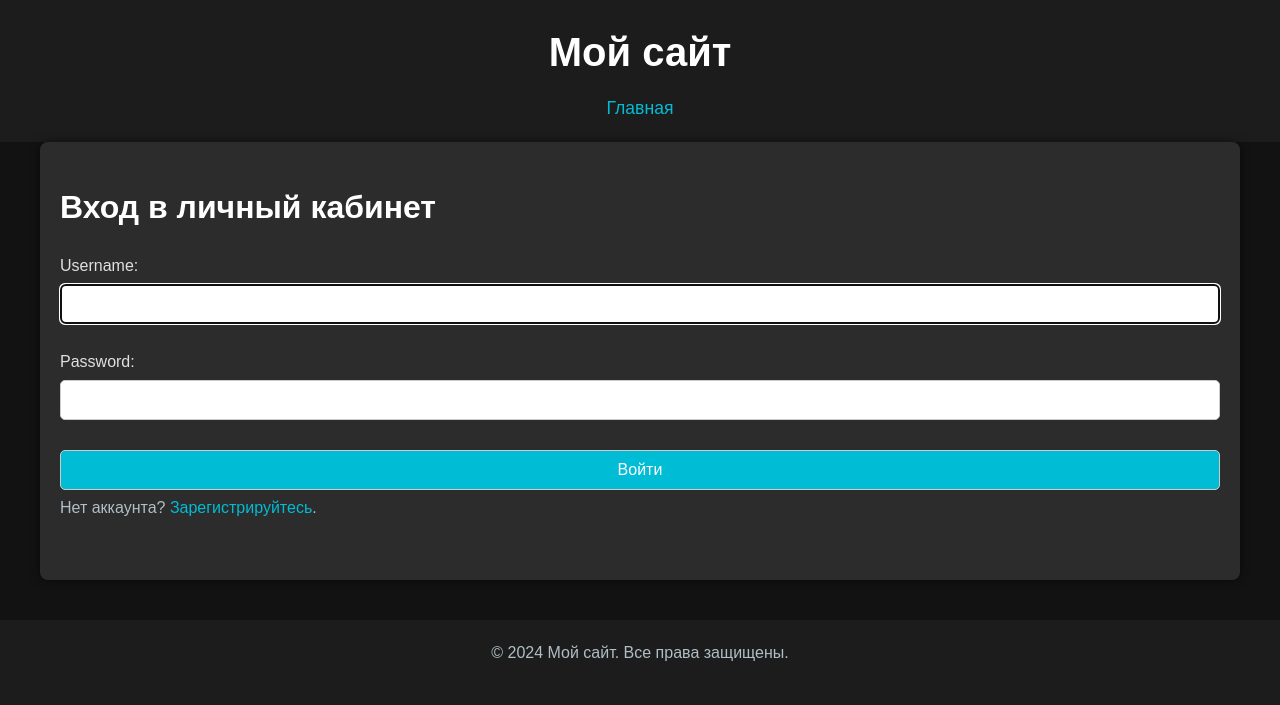
After one commit to Deep273/part2, a Django app: page /login/ in a window 1280 px wide. The commit adds this page. Shown: the top 705 px of the page. Run offline with Django 5.2, Linux system fonts and the light colour scheme.

Commit message:
Вход

```diff
--- a/main/templates/main/layout.html
+++ b/main/templates/main/layout.html
@@ -6,6 +6,7 @@
     <meta name="viewport" content="width=device-width, initial-scale=1.0">
     <title>{% block title %}Мой сайт{% endblock %}</title>
     <link rel="stylesheet" href="{% static 'css/style.css' %}">
+
 </head>
 <body>
     <header>
--- /dev/null
+++ b/main/templates/registration/login.html
@@ -0,0 +1,31 @@
+{% extends 'main/layout.html' %}
+
+{% block title %}Вход{% endblock %}
+
+{% block content %}
+    <h2>Вход в личный кабинет</h2>
+
+    <form method="POST">
+        {% csrf_token %}
+
+        <div class="form-group">
+            {{ form.username.label }}:
+            {{ form.username }}
+            {% if form.username.errors %}
+                <div class="error">{{ form.username.errors }}</div>
+            {% endif %}
+        </div>
+
+        <div class="form-group">
+            {{ form.password.label }}:
+            {{ form.password }}
+            {% if form.password.errors %}
+                <div class="error">{{ form.password.errors }}</div>
+            {% endif %}
+        </div>
+
+        <button type="submit">Войти</button>
+    </form>
+
+    <p>Нет аккаунта? <a href="{% url 'register' %}">Зарегистрируйтесь</a>.</p>
+{% endblock %}
--- a/main/templates/registration/register.html
+++ b/main/templates/registration/register.html
@@ -42,5 +42,5 @@
         <button type="submit">Зарегистрироваться</button>
     </form>
 
-    <p>Уже есть аккаунт? <a href="">Войдите</a>.</p>
+    <p>Уже есть аккаунт? <a href="{% url 'login' %}">Войдите</a>.</p>
 {% endblock %}
--- a/main/urls.py
+++ b/main/urls.py
@@ -6,4 +6,5 @@ from . import views
 urlpatterns = [
     path('', views.home, name='home'),
     path('register/', views.register, name='register'),  # Регистрация
+    path('login/', views.login_view, name='login'),  # Вход
 ]
--- a/main/views.py
+++ b/main/views.py
@@ -1,7 +1,7 @@
-from django.shortcuts import render
+from .forms import CustomUserCreationForm
+from django.contrib.auth import authenticate, login
 from django.shortcuts import render, redirect
-from django.contrib.auth import login
-from .forms import CustomUserCreationForm
+from django.contrib.auth.forms import AuthenticationForm
 
 def home(request):
     return render(request, 'main/index.html')
@@ -23,3 +23,23 @@ def register(request):
         form = CustomUserCreationForm()
 
     return render(request, 'registration/register.html', {'form': form})
+
+
+def login_view(request):
+    if request.method == 'POST':
+        form = AuthenticationForm(request, data=request.POST)
+        if form.is_valid():
+            # Получаем данные и аутентифицируем пользователя
+            username = form.cleaned_data['username']
+            password = form.cleaned_data['password']
+            user = authenticate(request, username=username, password=password)
+
+            if user is not None:
+                login(request, user)  # Авторизуем пользователя
+                return redirect('home')  # Перенаправляем на главную страницу
+            else:
+                form.add_error(None, 'Неверный логин или пароль.')
+    else:
+        form = AuthenticationForm()
+
+    return render(request, 'registration/login.html', {'form': form})
```
Also changed, not shown: main/static/css/style.css (+36 -0 lines), main/templates/main/index.html (+7 -1 lines).
